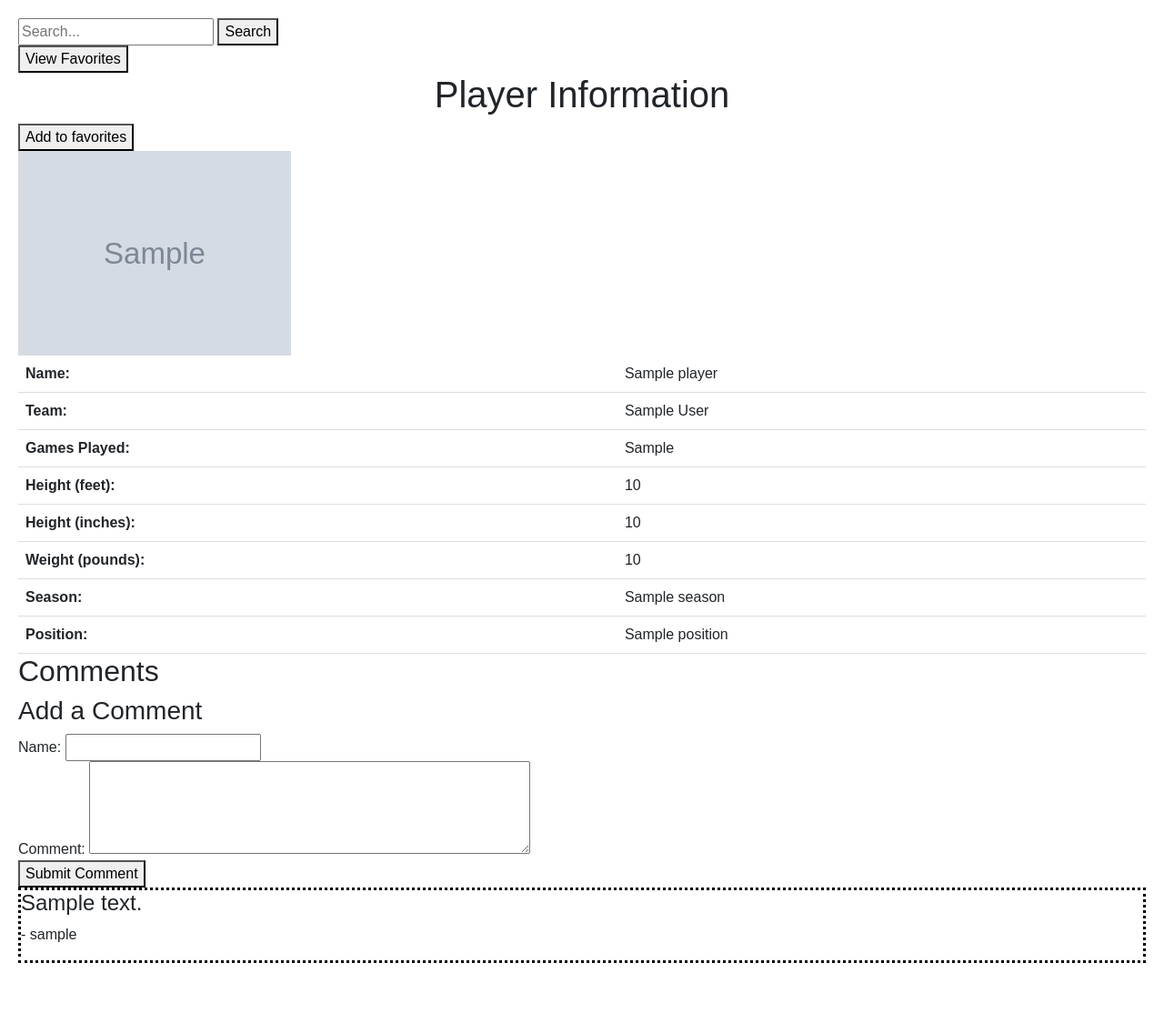
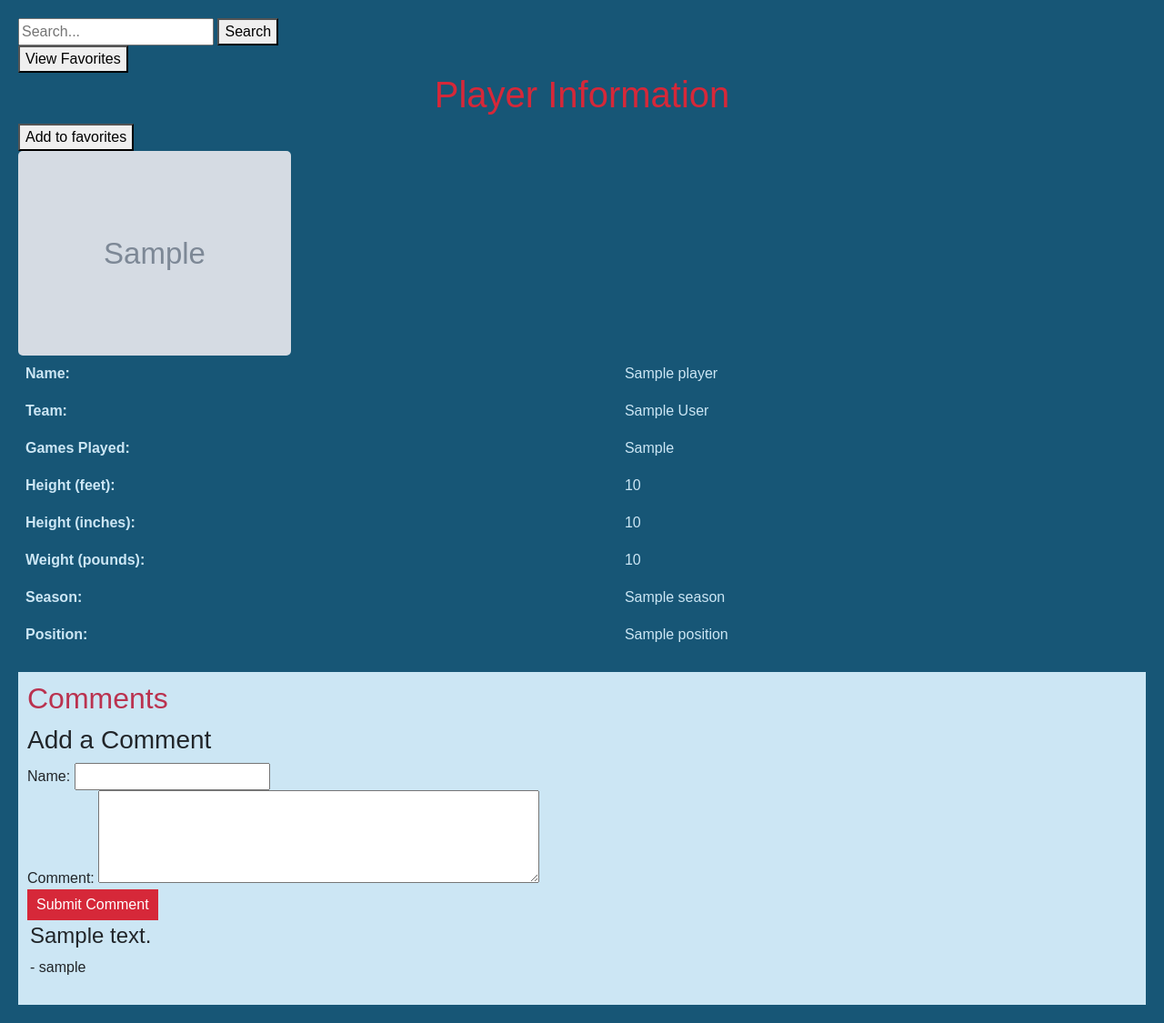
Before and after one commit to pablo-cs/sports-data, a Flask app: template app/templates/athlete.html in a window 1280 px wide. Shown: the whole page at 91% size. Before the commit the page ends 1059 px from the top, so only its background shows below. Run offline with Flask 3, Linux system fonts and the light colour scheme; tables that the repository leaves empty hold one stand-in row (values such as "Sample post"); the template is opened without the code that fills it: values that come from a table or form of the project are taken from there, most other values are stand-ins (such as "Sample title", 1, 10 or a date in 2020); grey boxes marked "Sample" are stand-in pictures.

Commit message:
Altered css

```diff
--- a/app/static/css/style.css
+++ b/app/static/css/style.css
@@ -1,28 +1,46 @@
+/* style.css */
+
+/* Color palette */
+:root {
+  --crimson: #d62839ff;
+  --rose-red: #ba324fff;
+  --lapis-lazuli: #175676ff;
+  --pacific-cyan: #4ba3c3ff;
+  --columbia-blue: #cce6f4ff;
+}
+
+/* General styles */
 body {
   font-family: Arial, sans-serif;
   margin: 20px;
+  background-color: var(--lapis-lazuli);
 }
+
 h1 {
   text-align: center;
+  color: var(--crimson);
 }
 
 .player-image {
   width: 300px;
   height: auto;
+  border-radius: 5px;
 }
 
 table {
   border-collapse: collapse;
   width: 100%;
+  color: var(--columbia-blue)
 }
+
 th, td {
   padding: 8px;
   text-align: left;
-    border-bottom: 1px solid #ddd;
+  border-bottom: 1px solid var(--lapis-lazuli);
 }
 
 .action-profile {
-    background-color: #4CAF50;
+  background-color: var(--pacific-cyan);
   color: white;
   border: none;
   padding: 5px 10px;
@@ -32,7 +50,33 @@ th, td {
   cursor: pointer;
 }
 
-.comment-view{
-    border-color: black;
+.comment-view {
+  border-color: var(--columbia-blue);
   border-style: dotted;
 }
+
+/* Additional styling using color palette */
+h2 {
+  color: var(--rose-red);
+}
+
+.comments-container {
+  background-color: var(--columbia-blue);
+  padding: 10px;
+  margin-top: 20px;
+}
+
+#comments-list {
+  margin-bottom: 10px;
+}
+
+#comment-form button[type="submit"] {
+  background-color: var(--crimson);
+  color: white;
+  border: none;
+  padding: 5px 10px;
+  text-align: center;
+  text-decoration: none;
+  display: inline-block;
+  cursor: pointer;
+}
```
Lines whose indentation alone changed are shown as unchanged.
